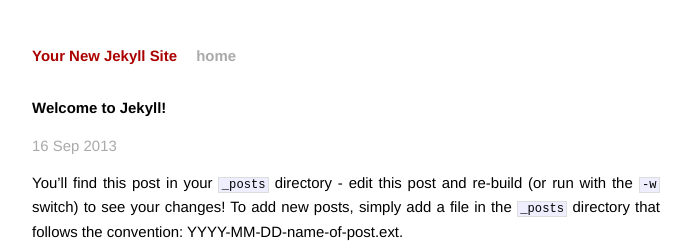
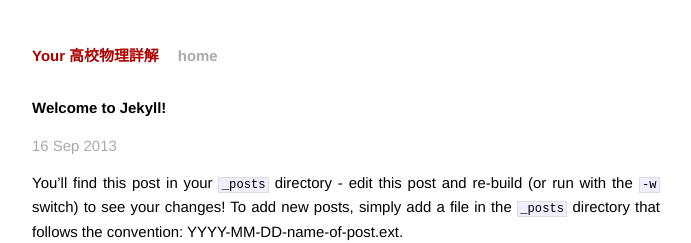
Before and after one commit to kenohata/highschool_physics, a Jekyll site: the page built from _posts/2013-09-16-welcome-to-jekyll.markdown, in a window 1280 px wide. Shown: the top 243 px of the page, without its empty margins (294-985 px from the left). Built offline with Jekyll 4.4.1, drawn with Linux system fonts in a browser that asks for light colours; Markdown is read by kramdown in place of the engine named in the settings.

Commit message:
change site name

```diff
--- a/_config.yml
+++ b/_config.yml
@@ -1,3 +1,3 @@
-name: Your New Jekyll Site
+name: Your 高校物理詳解
 markdown: redcarpet
 pygments: true
```
